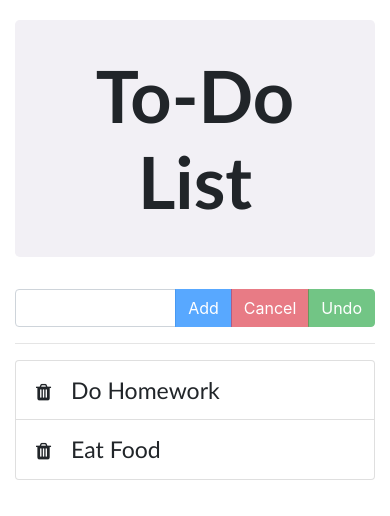
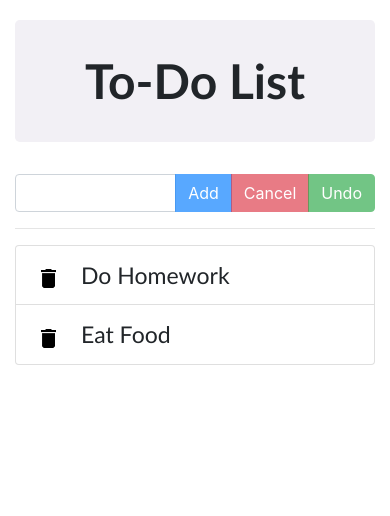
Before and after one commit to saurabhmittal16/To-Do-List, an Angular app: page / in a window 390 px wide. Shown: the top 516 px of the page. Built offline with nearby package versions, Linux system fonts and the light colour scheme.

Commit message:
Update manifest for PWA

```diff
--- a/angular.json
+++ b/angular.json
@@ -26,7 +26,6 @@
             "styles": [
               "src/styles.css",
               "./node_modules/bootstrap/dist/css/bootstrap.min.css",
-              "./node_modules/font-awesome/css/font-awesome.css"
             ],
             "scripts": []
           },
--- a/package.json
+++ b/package.json
@@ -9,7 +9,8 @@
     "lint": "ng lint",
     "e2e": "ng e2e",
     "precache": "sw-precache --verbose --config=sw-precache-config.js",
-    "deploy": "ng build --prod --aot && npm run precache"
+    "deploy": "ng build --prod --aot && npm run precache",
+    "live": "live-server dist/"
   },
   "private": true,
   "dependencies": {
@@ -44,6 +45,7 @@
     "karma-coverage-istanbul-reporter": "~1.4.2",
     "karma-jasmine": "~1.1.1",
     "karma-jasmine-html-reporter": "^0.2.2",
+    "live-server": "^1.2.0",
     "protractor": "~5.3.0",
     "sw-precache": "^5.2.1",
     "ts-node": "~5.0.1",
--- a/src/app/app.component.css
+++ b/src/app/app.component.css
@@ -13,3 +13,13 @@ h1 {
     font-size: 4.5em;
     text-align: center;
 }
+
+@media (max-width: 450px) {
+    h1 {
+        margin: 0 auto;
+        font-family: 'Gill Sans', 'Gill Sans MT', Calibri, 'Trebuchet MS', sans-serif;
+        font-weight: 900;
+        font-size: 3em;
+        text-align: center;
+    }
+}
--- a/src/app/list/list-item/list-item.component.css
+++ b/src/app/list/list-item/list-item.component.css
@@ -3,3 +3,8 @@ span {
     font-size: 1.2em;
     margin-left: 20px;
 }
+
+img#delete {
+    height: 25px;
+    cursor: pointer;
+}
--- a/src/app/list/list-item/list-item.component.html
+++ b/src/app/list/list-item/list-item.component.html
@@ -1,2 +1,2 @@
-<span><i id="delete" class="fa fa-trash" aria-hidden="false" (click)="onDelete()"></i>
+<span><img src="../../../assets/delete_black_192x192.png" id="delete" (click)="onDelete()">
 <span>{{ listItem }}</span>
--- a/src/index.html
+++ b/src/index.html
@@ -1,11 +1,12 @@
 <!doctype html>
 <html lang="en">
 <head>
-  <meta charset="utf-8">
-  <meta name="viewport" content="width=device-width, initial-scale=1">
-  <title>ToDoList</title>
-  <link rel="manifest" href="/manifest.json">
-  <base href="/">
+    <meta charset="utf-8">
+    <meta name="viewport" content="width=device-width, initial-scale=1">
+    <meta name="theme-color" content="#b92b27" />
+    <title>ToDoList</title>
+    <link rel="manifest" href="manifest.json">
+    <base href="/">
 </head>
 <body>
   <noscript>
```
Also changed, not shown: src/assets/delete_black_192x192.png (added), src/manifest.json, 1 other file (tests, documents, lock files or other folders).
